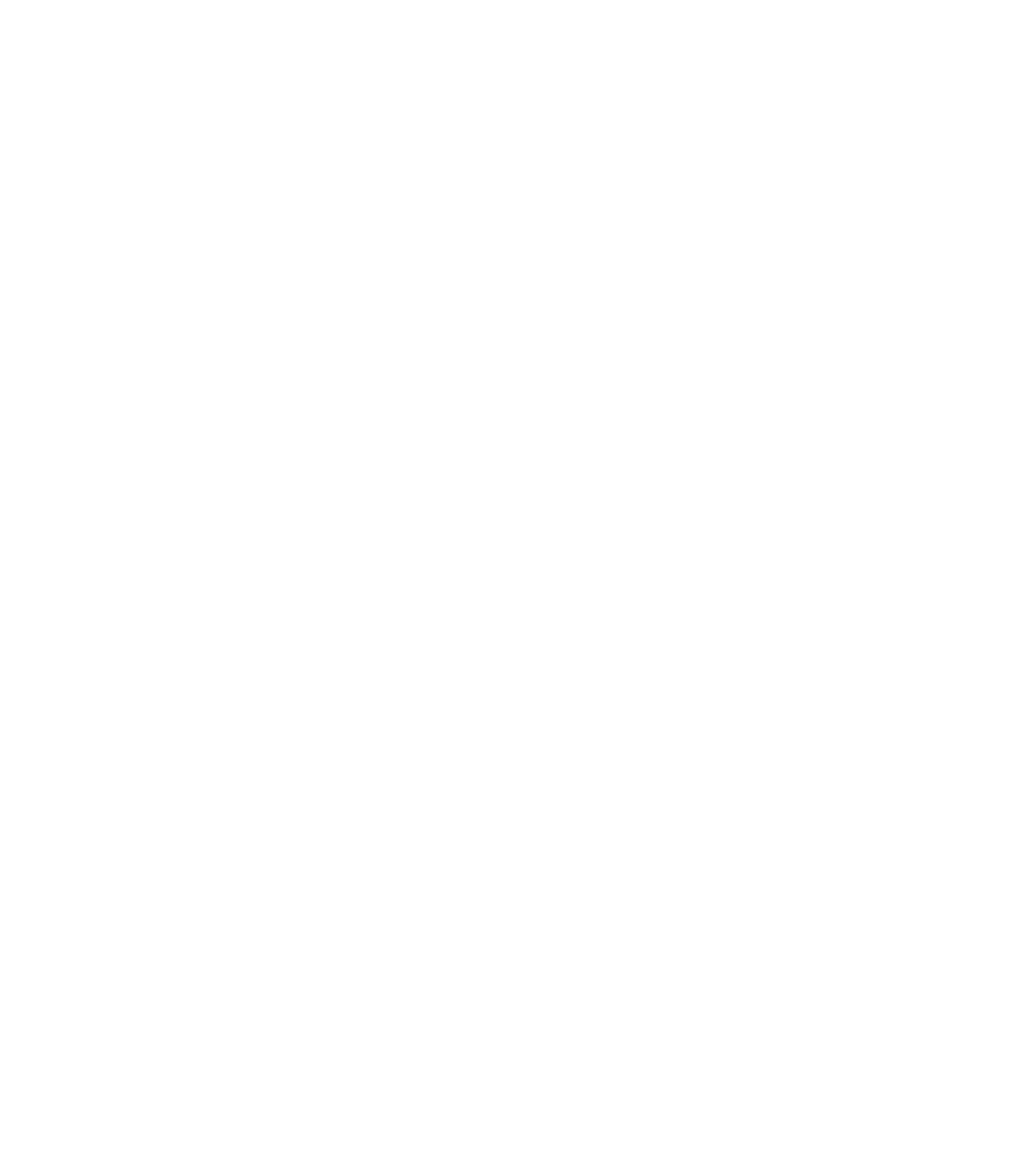
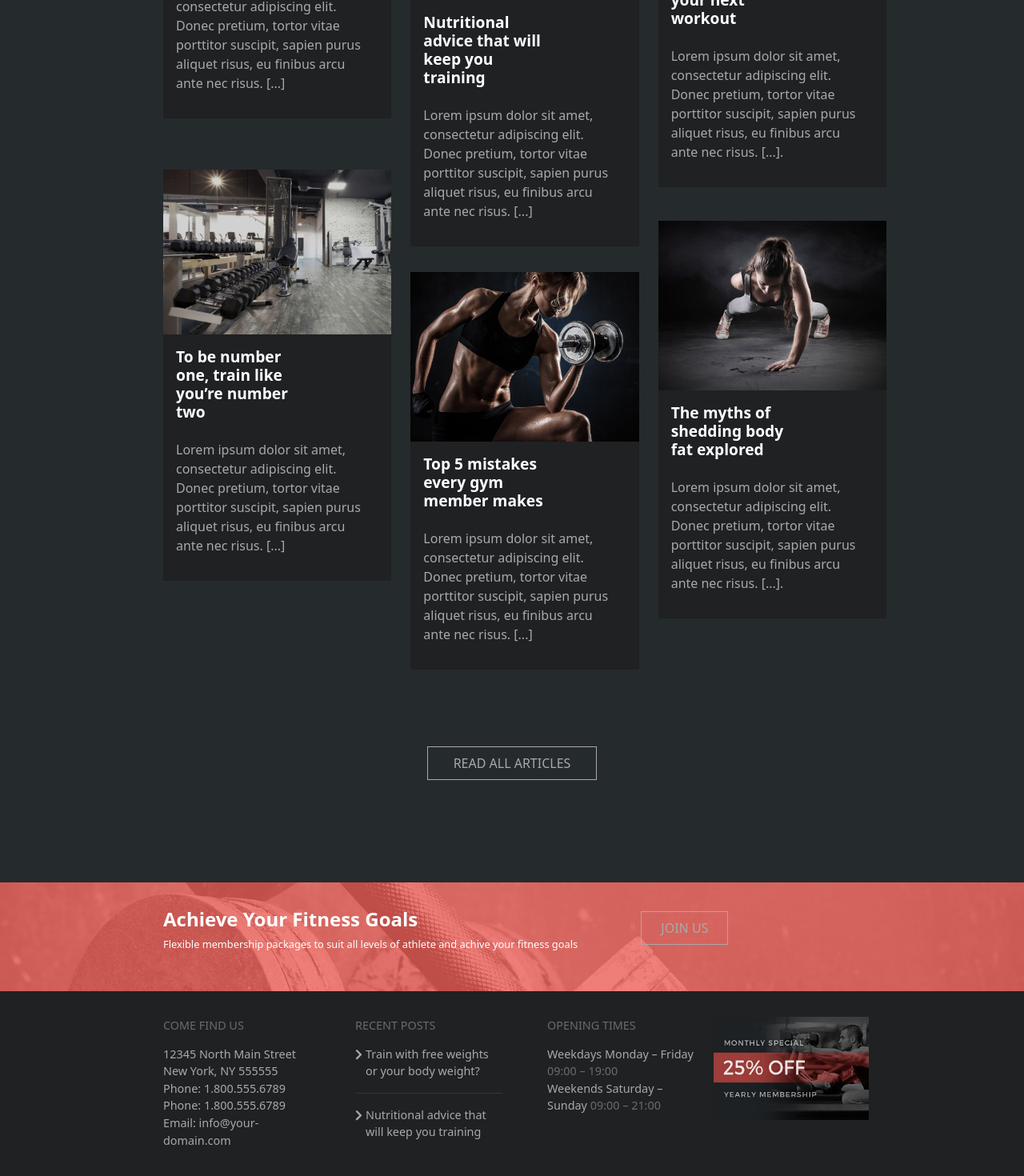
Before and after one commit to AngeloDalo/proj-html-vuejs, a Vue app: page / in a window 1280 px wide. Shown: the part 5213-6683 px from the top of the page at 80% size. Before the commit the page ends 4769 px from the top, so only its background shows below. Built offline with nearby package versions, Linux system fonts and the light colour scheme; a web font is replaced by a local one.

Commit message:
footer-link

```diff
--- a/src/assets/scss/partials/_variables.scss
+++ b/src/assets/scss/partials/_variables.scss
@@ -17,3 +17,4 @@ $MaterialDesignPink: #c2856c;
 $TextColorSummary: #aaa9a9;
 $ContainerSignUP: #1f2123;
 $SignUpButton: #ee6059;
+$liFirstChild: #3d4346;
--- a/src/components/Footer.vue
+++ b/src/components/Footer.vue
@@ -1,6 +1,44 @@
 <template>
-    <footer>
-        <footer>footer</footer>
+    <footer class="container-fluid">
+        <div class="container-join row">
+            <div class="box-text col-8">
+                <h5>Achieve Your Fitness Goals</h5>
+                <p>Flexible membership packages to suit all levels of athlete and achive your fitness goals</p>
+            </div>
+            <div class="box-button col-4">
+                <button>join us</button>
+            </div>
+        </div>
+        <div class="container-link row">
+            <div class="col-3">
+                <ul>
+                    <li>COME FIND US</li>
+                    <li>12345 North Main Street</li>
+                    <li> New York, NY 555555</li>
+                    <li>Phone: 1.800.555.6789</li>
+                    <li>Phone: 1.800.555.6789</li>
+                    <li><a href="#">Email: info@your-domain.com</a></li>
+                </ul>
+            </div>
+            <div class="col-3">
+                <ul>
+                    <li>RECENT POSTS</li>
+                    <li class="d-flex"><i class="fas fa-chevron-right me-1 mt-1"></i>Train with free weights or your body weight?</li>
+                    <hr>
+                    <li class="d-flex"><i class="fas fa-chevron-right me-1 mt-1"></i>Nutritional advice that will keep you training</li>
+                </ul>
+            </div>
+            <div class="col-3">
+                <ul>
+                    <li>OPENING TIMES</li>
+                    <li>Weekdays Monday – Friday<span> 09:00 – 19:00</span></li>
+                    <li>Weekends Saturday – Sunday<span> 09:00 – 21:00</span></li>
+                </ul>
+            </div>
+            <div class="col-3">
+                <img src="../assets/img/gym_ad-compressor.jpg" alt="gym ad-compressor">
+            </div>
+        </div>
     </footer>
 </template>
 
@@ -18,4 +56,61 @@ export default {
 <style lang="scss" scoped>
 @import "../assets/scss/partials/_variables.scss";
 @import "../assets/scss/partials/_commons.scss";
+.container-join {
+    padding: 2em 15%;
+    background-image: url(../assets/img/home-parallax.jpg);
+    background-position: center;
+    background-size: cover;
+    .box-text {
+        h5 {
+            color: white;
+            font-weight: 700;
+            font-size: 1.5em;
+        }
+        p {
+            font-size: 00.8em;
+            color: white;
+        }
+    }
+    .box-button {
+        button {
+            margin-top: 0.3em;
+            background-color: transparent;
+            border: 1px solid $TextColorSummary;
+            color: $TextColorSummary;
+            padding: 0.5em 1.5em;
+            text-transform: uppercase;
+            &:hover {
+                background-color: $TextColorSummary;
+                color: black;
+            }
+        }
+    }
+}
+.container-link{
+    background-color: $ContainerSignUP;
+    padding: 2em 12.5%;
+    ul {
+        li:first-child {
+            color: $ColorCubeGreyHard;
+            margin-bottom: 1em;
+        }
+        li {
+            color: $TextColorSummary;
+            font-size: 0.9em;
+            a {
+                color: $TextColorSummary;
+            }
+            span {
+                color: $ColorCubeGreyHard;
+            }
+        }
+        hr {
+            color: $ColorCubeGreyHard;
+        }
+    }
+    img {
+        width: 90%;
+    }
+}
 </style>
--- a/src/components/Main.vue
+++ b/src/components/Main.vue
@@ -1,6 +1,6 @@
 <template>
     <main class="container-fluid">
-        <div class="container-summary" id="about-us">
+        <div class="container-summary">
             <h2>WORLD CLASS Fitness</h2>
             <img src="../assets/img/divider-xx-red.png" alt="xx-red">
             <p>At Avada Gym, everything we do from top to bottom is of the heighest quality to ensure we're equipped to help you reach your goals of a healthy and fit lifestyle</p>
@@ -22,7 +22,7 @@
                 </div>
             </div>
         </div>
-        <div class="container-condition" id="facilities">
+        <div class="container-condition">
             <ul class="row">
                 <MainCondition
                     v-for="(cardCondition, index) in cardsCondition"
@@ -82,6 +82,21 @@
                 </ul>
             <button>view all trainers</button>
         </div>
+        <div class="container-news">
+            <h2>performance news</h2>
+            <img src="../assets/img/divider-xx-red.png" alt="xx-red">
+                <ul class="row">
+                    <MainNews
+                        v-for="(newsCard, index) in newsCards"
+                        :key="index+newsCard.alt"
+                        :img = "newsCard.img"
+                        :alt = "newsCard.alt"
+                        :name = "newsCard.name"
+                        :text = "newsCard.text"
+                    />
+                </ul>
+            <button>read all articles</button>
+        </div>
     </main>
 </template>
 
@@ -90,6 +105,7 @@ import MainCondition from "./MainCondition.vue"
 import MainResult from "./MainResult.vue"
 import MainImage from "./MainImage.vue"
 import MainTrainers from "./MainTrainers.vue"
+import MainNews from "./MainNews.vue"
 export default {
     name: 'Main',
     components: {
@@ -97,6 +113,7 @@ export default {
         MainResult,
         MainImage,
         MainTrainers,
+        MainNews
     },
     data () {
         return {
@@ -180,6 +197,39 @@ export default {
                     "alt": "Peter Rice Personal Trainer",
                     "name": "Peter Rice Personal Traine",
                     "text": "Lorem ipsum dolor sit amet, consectetur adipiscing elit. In augue nisl, onare volutpat."
+                },
+            ],
+            newsCards: [
+                {
+                    "img": require("../assets/img/blog1.jpg"),
+                    "alt": "blog1",
+                    "name": "Train with free weights or your body weight?",
+                    "text": "Lorem ipsum dolor sit amet, consectetur adipiscing elit. Donec pretium, tortor vitae porttitor suscipit, sapien purus aliquet risus, eu finibus arcu ante nec risus. [...]"
+                },                {
+                    "img": require("../assets/img/blog6.jpg"),
+                    "alt": "blog6",
+                    "name": "Nutritional advice that will keep you training",
+                    "text": "Lorem ipsum dolor sit amet, consectetur adipiscing elit. Donec pretium, tortor vitae porttitor suscipit, sapien purus aliquet risus, eu finibus arcu ante nec risus. [...]"
+                },                {
+                    "img": require("../assets/img/trainer4.jpg"),
+                    "alt": "trainer4",
+                    "name": "Simple principles for your next workout",
+                    "text": "Lorem ipsum dolor sit amet, consectetur adipiscing elit. Donec pretium, tortor vitae porttitor suscipit, sapien purus aliquet risus, eu finibus arcu ante nec risus. [...]."
+                },                {
+                    "img": require("../assets/img/blog4.jpg"),
+                    "alt": "blog4",
+                    "name": "To be number one, train like you’re number two",
+                    "text": "Lorem ipsum dolor sit amet, consectetur adipiscing elit. Donec pretium, tortor vitae porttitor suscipit, sapien purus aliquet risus, eu finibus arcu ante nec risus. [...]"
+                },                {
+                    "img": require("../assets/img/trainer3.jpg"),
+                    "alt": "trainer3",
+                    "name": "Top 5 mistakes every gym member makes",
+                    "text": "Lorem ipsum dolor sit amet, consectetur adipiscing elit. Donec pretium, tortor vitae porttitor suscipit, sapien purus aliquet risus, eu finibus arcu ante nec risus. [...]"
+                },                {
+                    "img": require("../assets/img/trainer1.jpg"),
+                    "alt": "trainer1",
+                    "name": "The myths of shedding body fat explored",
+                    "text": "Lorem ipsum dolor sit amet, consectetur adipiscing elit. Donec pretium, tortor vitae porttitor suscipit, sapien purus aliquet risus, eu finibus arcu ante nec risus. [...]."
                 },
             ]
         }
@@ -335,5 +385,32 @@ main {
             }
         }
     }
+    .container-news {
+        width: 100%;
+        background-color: $ColorCubeBlak;
+        padding-top: 5em;
+        padding-bottom: 8em;
+        text-align: center;
+        h2 {
+            text-transform: uppercase;
+            color: white;
+        }
+        .row {
+            margin-top: 2em;
+            width: 75%;
+        }
+        button {
+            background-color: transparent;
+            border: 1px solid $TextColorSummary;
+            color: $TextColorSummary;
+            text-transform: uppercase;
+            margin-top: 3em;
+            padding: 0.5em 2em;
+            &:hover {
+                background-color: $TextColorSummary;
+                color: black;
+            }
+        }
+    }
 }
 </style>
--- /dev/null
+++ b/src/components/MainNews.vue
@@ -0,0 +1,76 @@
+<template>
+    <li class="col-4">
+        <div class="box-img">
+            <img :src="img" :alt="alt">
+        </div>
+        <div class="box-text">
+            <h4>{{ name }}</h4>
+            <p> {{ text }}</p>
+        </div>
+    </li>
+</template>
+
+<script>
+export default {
+    name: "MainNews",
+    props: ["img", "alt", "name", "text"],
+    data() {
+        return {
+
+        }
+    }
+}
+</script>
+
+<style lang="scss" scoped>
+@import "../assets/scss/partials/_variables.scss";
+@import "../assets/scss/partials/_commons.scss";
+li {
+    &:last-child {
+        margin-top: -4em;
+    }
+    &:nth-child(4) {
+        margin-top: -8em;
+    }
+    margin-bottom: 2em;
+    .box-img {
+        width: 100%;
+        img {
+            width: 100%;
+        }
+    }
+    .box-text {
+        background-color: $ContainerSignUP;
+        padding: 1em;
+        display: flex;
+        flex-direction: column;
+        h4 {
+            color: white;
+            font-weight: 700;
+            text-align: start;
+            width: 60%;
+            font-size: 1.2em;
+        }
+        p {
+            margin-top: 1em;
+            margin-right: 1em;
+            color: $TextColorSummary;
+            text-align: start !important;
+        }
+        .box-icon {
+            text-align: start;
+            a {
+                display: inline-block;
+                padding: 0.5em;
+                margin-right: 1em;
+                background-color: $ContainerSignUP;
+                .icons {
+                    color: white;
+                    font-size: 1.5em;
+                    cursor: pointer;
+                }
+            }
+        }
+    }
+}
+</style>
```
